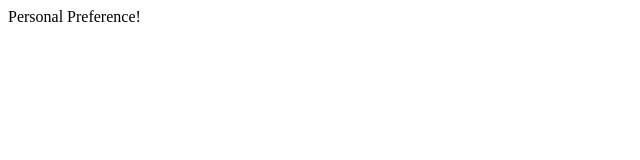
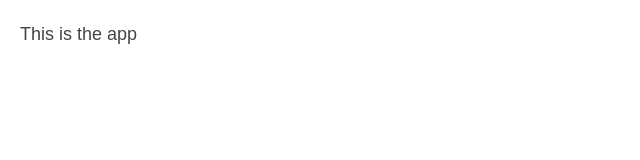
Before and after one commit to zstix/prefs, a React app: page / in a window 1280 px wide. Shown: the whole page, without its empty margins (0-640 px from the left). Built offline with nearby package versions, Linux system fonts and the light colour scheme.

Commit message:
chore: set up for styles

```diff
--- a/package.json
+++ b/package.json
@@ -25,6 +25,7 @@
   "devDependencies": {
     "babel-core": "^6.26.3",
     "babel-preset-env": "^1.7.0",
-    "babel-preset-react": "^6.24.1"
+    "babel-preset-react": "^6.24.1",
+    "sass": "^1.26.8"
   }
 }
--- /dev/null
+++ b/src/components/App.js
@@ -0,0 +1,5 @@
+import React from "react";
+
+const App = () => <div>This is the app</div>;
+
+export default App;
--- a/src/index.html
+++ b/src/index.html
@@ -5,6 +5,6 @@
   </head>
   <body>
     <div id="app"></div>
-    <script src="./js/index.js"></script>
+    <script src="./index.js"></script>
   </body>
 </html>
--- a/src/js/index.js
+++ b/src/index.js
@@ -1,7 +1,8 @@
 import React from "react";
 import ReactDOM from "react-dom";
+import App from "./components/App";
 
-const App = () => <React.Fragment>Personal Preference!</React.Fragment>;
+import "./styles.scss";
 
 const $container = document.getElementById("app");
 ReactDOM.render(<App />, $container);
--- /dev/null
+++ b/src/styles.scss
@@ -0,0 +1,8 @@
+body {
+  margin: 20px;
+  padding: 0;
+  font-size: 18px;
+  line-height: 1.6;
+  font-family: sans-serif;
+  color: #444;
+}
```
Also changed, not shown: 1 other file.
